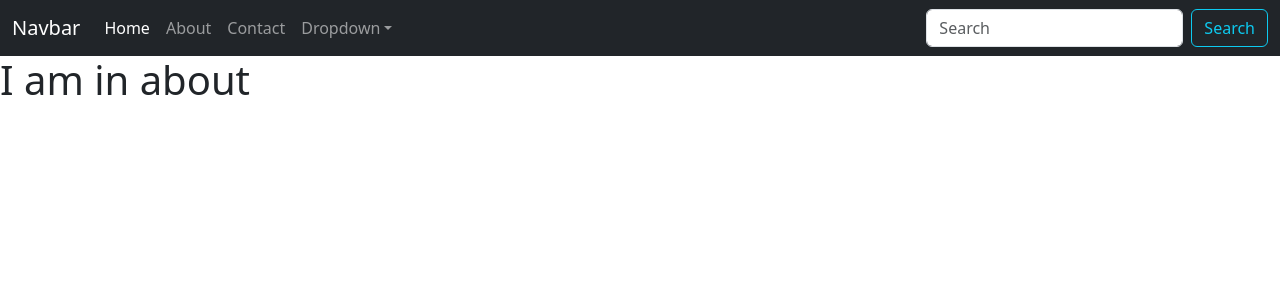
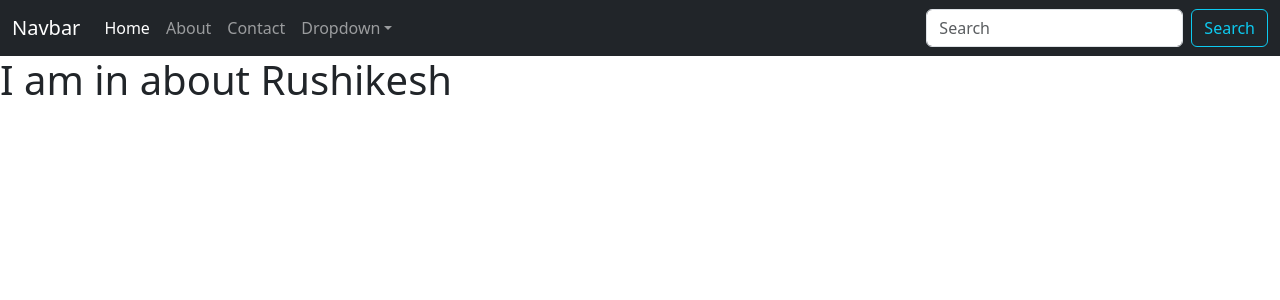
Before and after one commit to RUSHIKESHUBALE/inotebook, a React (Create React App) app: page /about in a window 1280 px wide. Shown: the top 300 px of the page. Built offline with nearby package versions, Linux system fonts and the light colour scheme.

Commit message:
context added

```diff
--- a/src/App.js
+++ b/src/App.js
@@ -2,6 +2,8 @@ import './App.css';
 import About from './Components/About';
 import Home from './Components/Home';
 import Navbar from './Components/Navbar';
+import NoteStates from './context/notes/NotesStates'
+
 import {
   BrowserRouter as Router,
   Routes,
@@ -11,6 +13,7 @@ import {
 function App() {
   return (
     <>
+    <NoteStates>
       <Router>
         <Navbar />
         <Routes>
@@ -18,6 +21,7 @@ function App() {
           <Route exaxt path = '/about' element={<About/>}/>
         </Routes>
       </Router>
+    </NoteStates>
     </>
   );
 }
--- a/src/Components/About.js
+++ b/src/Components/About.js
@@ -1,9 +1,11 @@
-import React from 'react'
+import React, {useContext} from 'react';
+import noteContext from '../context/notes/notescontext';
 
 function About() {
+  const a = useContext(noteContext)
   return (
     <div>
-      <h1>I am in about</h1>
+      <h1>I am in about {a.name}</h1>
     </div>
   )
 }
```
Also changed, not shown: 1 other file (tests, documents, lock files or other folders).
